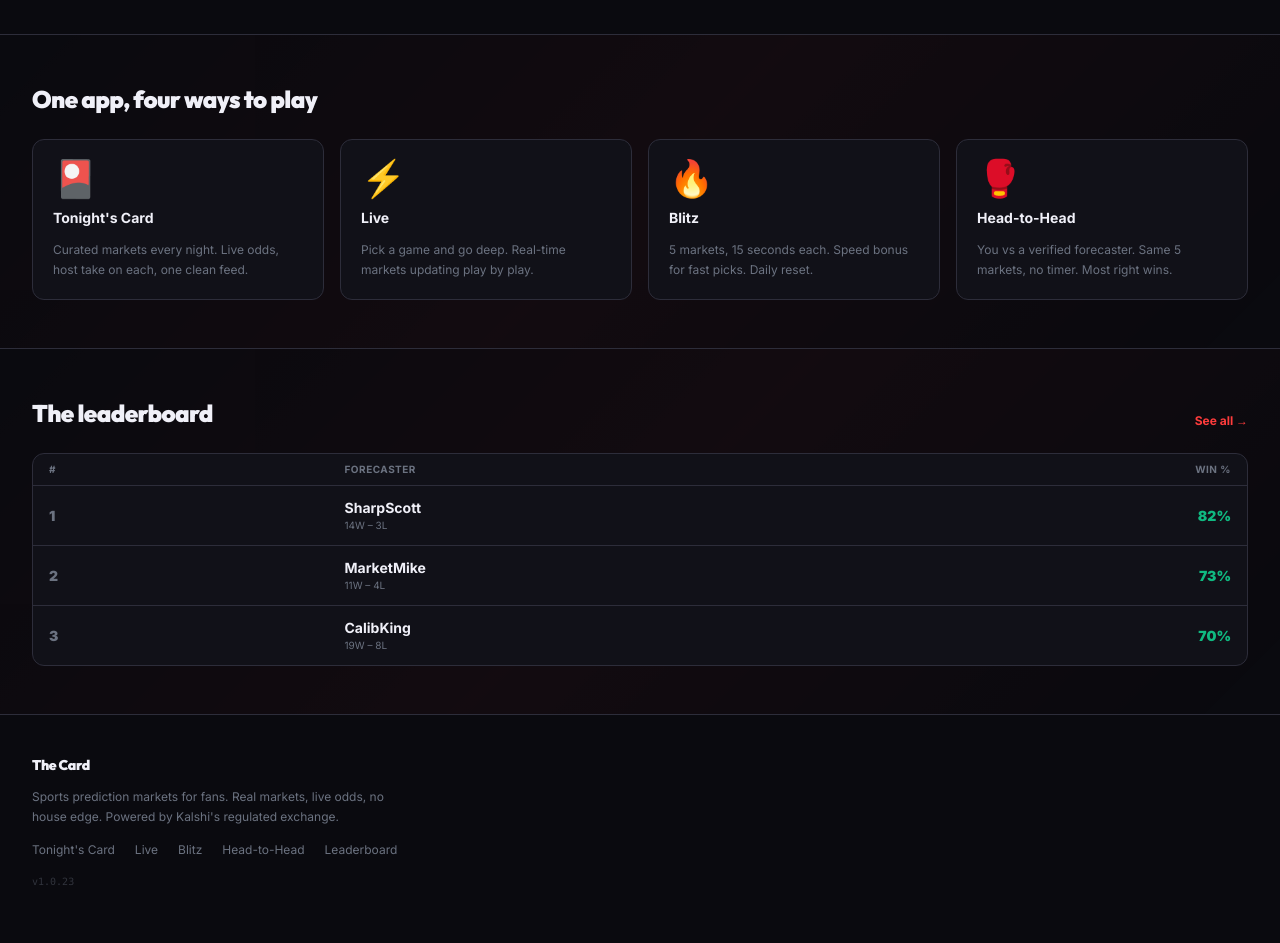
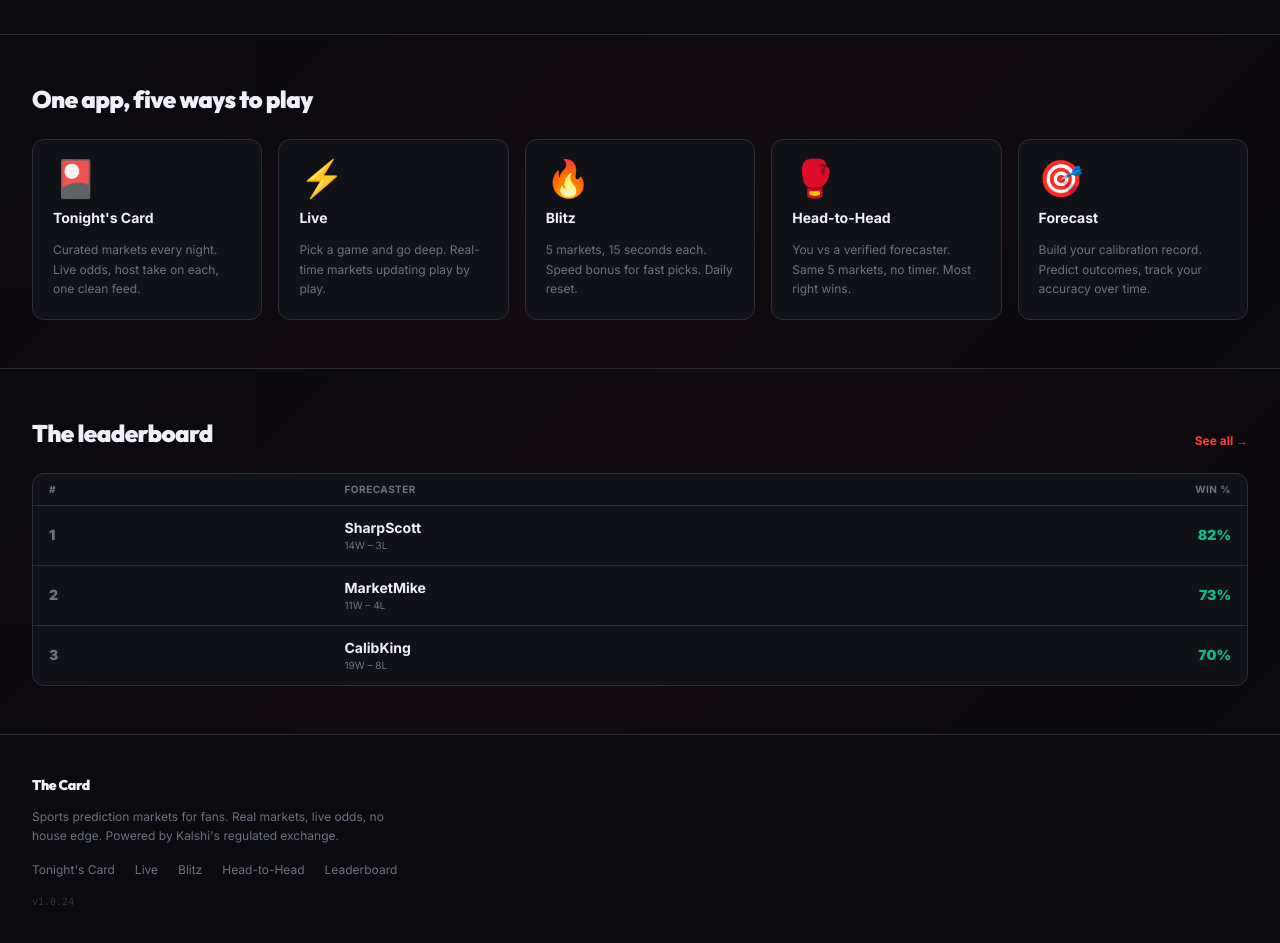
Before and after one commit to AesopScott/thecard, a Next.js app in the folder apps/web/: page / in a window 1280 px wide. Shown: the part 1040-1983 px from the top of the page. Built offline with nearby package versions, Linux system fonts and the light colour scheme; no server answers.

Commit message:
feat: add Forecast as fifth surface, update heading and grid to 5-col
- Add /forecast card to SURFACES array
- Update heading: 'four ways to play' → 'five ways to play'
- Update grid: lg:grid-cols-4 → lg:grid-cols-5
- Bump version 1.0.23 → 1.0.24

```diff
--- a/apps/web/package.json
+++ b/apps/web/package.json
@@ -1,6 +1,6 @@
 {
   "name": "@thecard/web",
-  "version": "1.0.23",
+  "version": "1.0.24",
   "private": true,
   "scripts": {
     "dev": "next dev --port 3000",
--- a/apps/web/src/app/page.tsx
+++ b/apps/web/src/app/page.tsx
@@ -40,6 +40,12 @@ const SURFACES = [
     href: "/h2h",
     label: "Head-to-Head",
     desc: "You vs a verified forecaster. Same 5 markets, no timer. Most right wins.",
+  },
+  {
+    emoji: "🎯",
+    href: "/forecast",
+    label: "Forecast",
+    desc: "Build your calibration record. Predict outcomes, track your accuracy over time.",
   },
 ];
 
@@ -259,12 +265,12 @@ export default function LandingPage() {
         </div>
       </main>
 
-      {/* ── Four Surfaces ── */}
+      {/* ── Five Surfaces ── */}
       <section className="px-4 sm:px-6 lg:px-8 py-12 border-t border-[var(--color-border)] relative">
         <div className="absolute inset-0 pointer-events-none opacity-20" style={{ background: "linear-gradient(135deg, transparent 0%, rgba(255,60,60,0.15) 50%, transparent 100%)", animation: "breathe 8s ease-in-out infinite" }} />
         <div className="max-w-7xl mx-auto relative z-10">
-          <h2 className="text-2xl font-display font-black tracking-tight mb-6">One app, four ways to play</h2>
-          <div className="grid grid-cols-1 sm:grid-cols-2 lg:grid-cols-4 gap-4">
+          <h2 className="text-2xl font-display font-black tracking-tight mb-6">One app, five ways to play</h2>
+          <div className="grid grid-cols-1 sm:grid-cols-2 lg:grid-cols-5 gap-4">
             {SURFACES.map(({ emoji, href, label, desc }, i) => (
               <Link
                 key={href}
--- a/apps/web/src/lib/version.ts
+++ b/apps/web/src/lib/version.ts
@@ -1 +1 @@
-export const VERSION = "1.0.23";
+export const VERSION = "1.0.24";
```
